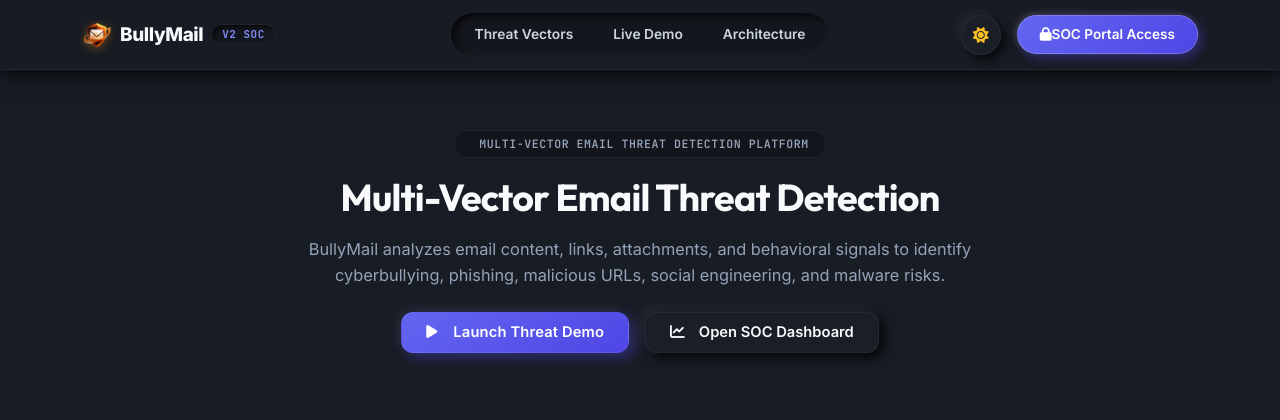
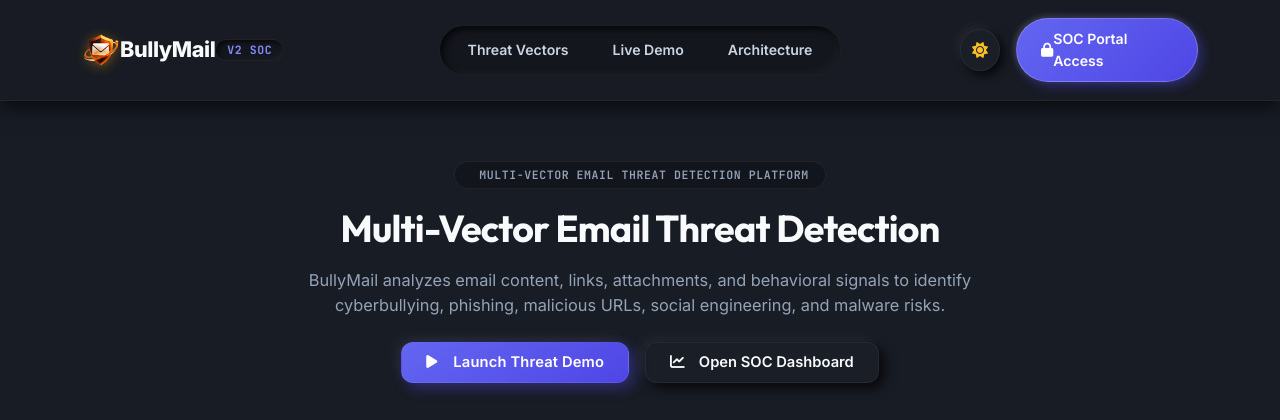
Before and after one commit to jayachandra2003/BullyMail-Threat-Intelligence, a Flask app: page / in a window 1280 px wide. Shown: the top 420 px of the page. Run offline with Flask 2, Linux system fonts and the light colour scheme.

Commit message:
style(topbar): enlarge top bar dimensions, logo, and brand typography

```diff
--- a/templates/index.html
+++ b/templates/index.html
@@ -142,7 +142,7 @@
             position: sticky;
             top: 0;
             z-index: 1000;
-            padding: 12px 0;
+            padding: 18px 0;
             transition: all var(--transition-base, 0.2s ease);
         }
 
@@ -153,11 +153,24 @@
             box-shadow: 0 4px 18px rgba(195, 190, 180, 0.45) !important;
         }
 
+        .topbar-brand-logo {
+            width: 38px;
+            height: 38px;
+            object-fit: contain;
+            filter: drop-shadow(0 2px 6px rgba(245, 158, 11, 0.45));
+            transition: transform 0.2s ease;
+        }
+
+        .navbar-brand:hover .topbar-brand-logo {
+            transform: scale(1.05);
+        }
+
         .topbar-brand-name {
-            font-size: 1.18rem;
+            font-size: 1.35rem;
             font-weight: 800;
             color: var(--text-primary);
             letter-spacing: -0.02em;
+            line-height: 1;
         }
 
         /* Inset Neumorphic V2 SOC Badge */
@@ -167,9 +180,9 @@
             border: 1px solid rgba(255, 255, 255, 0.05);
             color: #818cf8;
             font-family: 'JetBrains Mono', monospace;
-            font-size: 0.68rem;
+            font-size: 0.72rem;
             font-weight: 700;
-            padding: 4px 10px;
+            padding: 4px 11px;
             border-radius: 20px;
             letter-spacing: 0.05em;
         }
@@ -186,7 +199,7 @@
             display: inline-flex;
             align-items: center;
             gap: 4px;
-            padding: 4px 6px;
+            padding: 5px 8px;
             background: #14161d;
             border: 1px solid rgba(255, 255, 255, 0.04);
             border-radius: 9999px;
@@ -201,9 +214,9 @@
 
         .topbar-nav-link {
             color: var(--text-secondary);
-            font-size: 0.86rem;
+            font-size: 0.88rem;
             font-weight: 600;
-            padding: 7px 18px !important;
+            padding: 8px 20px !important;
             border-radius: 9999px;
             transition: all 0.2s cubic-bezier(0.16, 1, 0.3, 1);
             text-decoration: none;
@@ -235,8 +248,8 @@
 
         /* Tactile Raised Theme Toggle */
         .soc-theme-toggle-btn {
-            width: 40px;
-            height: 40px;
+            width: 42px;
+            height: 42px;
             border-radius: 50%;
             background: #1a1e27;
             box-shadow: 4px 4px 10px rgba(0, 0, 0, 0.7), -4px -4px 10px rgba(255, 255, 255, 0.05);
@@ -247,6 +260,7 @@
             justify-content: center;
             cursor: pointer;
             transition: all 0.2s ease;
+            font-size: 1rem;
         }
 
         [data-theme="light"] .soc-theme-toggle-btn {
@@ -278,9 +292,9 @@
         .topbar-action-btn {
             background: linear-gradient(135deg, #6366f1 0%, #4f46e5 100%);
             color: #ffffff !important;
-            font-size: 0.85rem;
+            font-size: 0.88rem;
             font-weight: 600;
-            padding: 8px 22px;
+            padding: 9px 24px;
             border-radius: 9999px;
             display: inline-flex;
             align-items: center;
@@ -886,8 +900,8 @@
         <div class="container d-flex align-items-center justify-content-between">
             <!-- Left: Brand -->
             <div class="topbar-brand-col d-flex align-items-center">
-                <a class="navbar-brand d-flex align-items-center gap-2 fw-bold text-primary-soc m-0" href="/">
-                    <img src="{{ url_for('static', filename='img/logo.png') }}?v=2.7.3" alt="BullyMail Logo" width="30" height="30" style="object-fit: contain; filter: drop-shadow(0 2px 5px rgba(245, 158, 11, 0.4));">
+                <a class="navbar-brand d-flex align-items-center gap-2.5 fw-bold text-primary-soc m-0" href="/">
+                    <img src="{{ url_for('static', filename='img/logo.png') }}?v=2.7.3" alt="BullyMail Logo" class="topbar-brand-logo" width="38" height="38">
                     <span class="topbar-brand-name">BullyMail</span>
                     <span class="badge topbar-soc-badge">V2 SOC</span>
                 </a>
```
